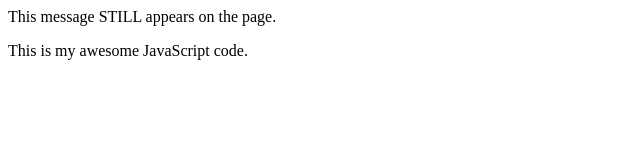
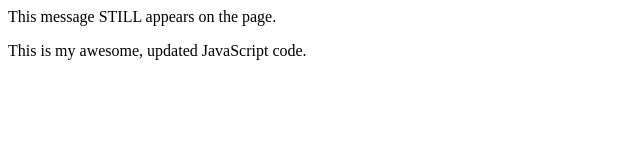
Before and after one commit to dmlstudent2/dmlstudent2.github.io, a plain HTML site: page index.html in a window 1280 px wide. Shown: the full height of the page, 0-640 px from the left. Drawn offline with Linux system fonts and the light colour scheme.

Commit message:
Update index.html

```diff
--- a/index.html
+++ b/index.html
@@ -5,6 +5,6 @@
         <script src="mycode.js"></script>
     </head>
     <body>
-    <p>This is my awesome JavaScript code.</p>
+    <p>This is my awesome, updated JavaScript code.</p>
     </body>
 </html>
```
